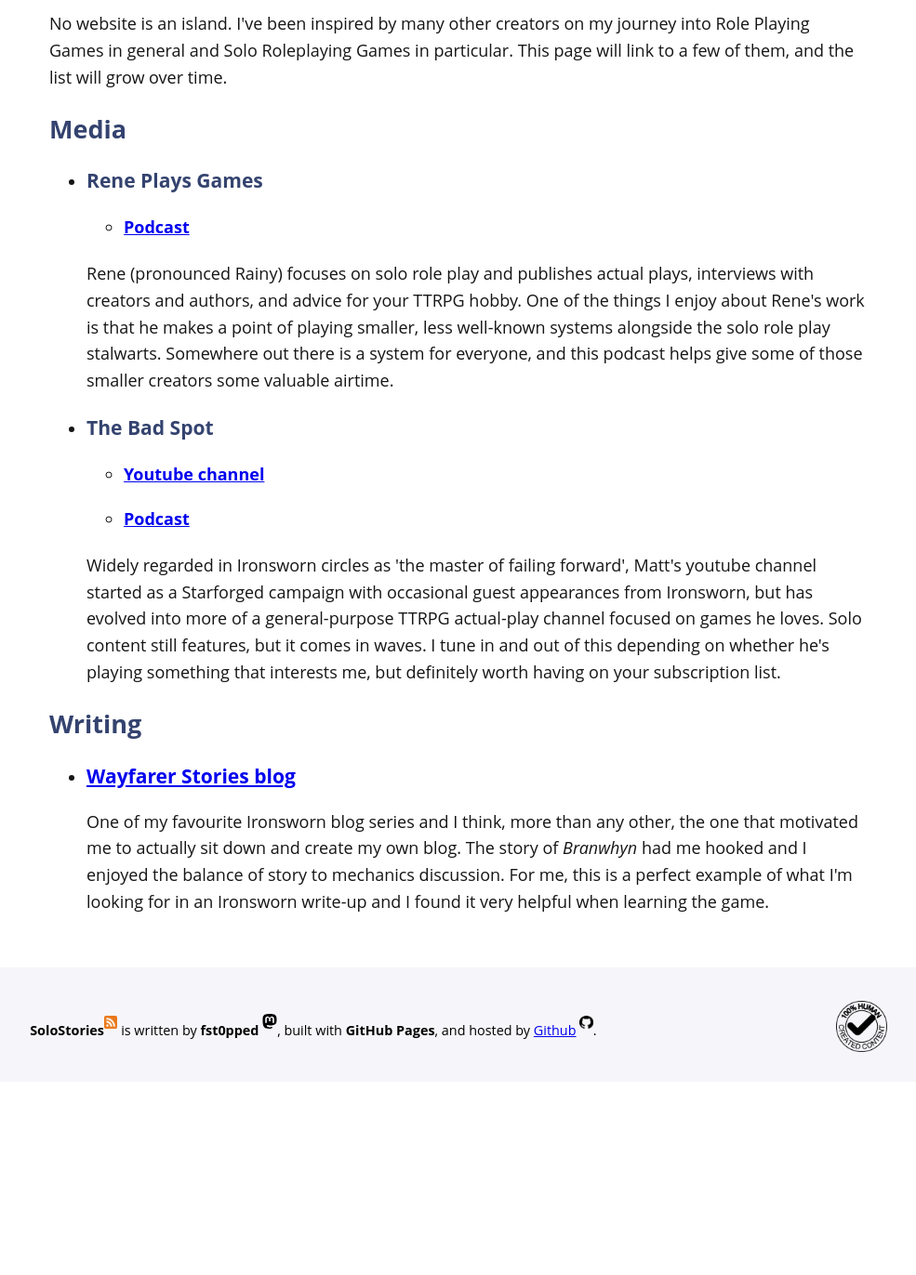
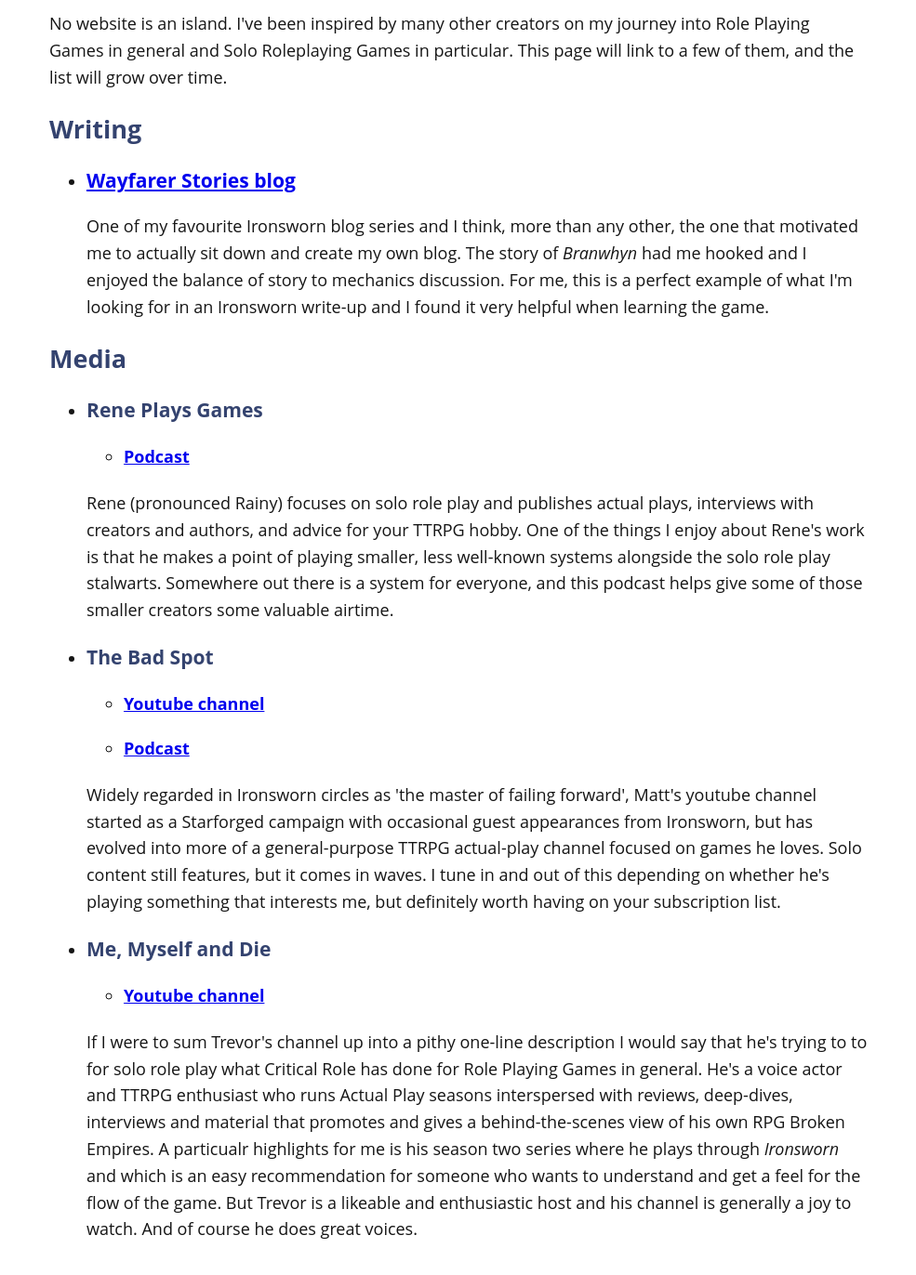
Before and after one commit to fst0pped/fst0pped.github.io, a Jekyll site: the page built from links.html, in a window 1280 px wide and 1400 px high, scrolled down 487 px. Shown: the top 1372 px of the window at 93% size, without its empty margins (147-1132 px from the left). Built offline with Jekyll 4.4.1, drawn with Linux system fonts in a browser that asks for light colours; before the commit the page ends 1705 px from its top, so only the background shows below that.

Commit message:
Added me myself and die to links

```diff
--- a/links.html
+++ b/links.html
@@ -6,6 +6,14 @@
 <h1>Links</h1>
 
   <p>No website is an island. I've been inspired by many other creators on my journey into Role Playing Games in general and Solo Roleplaying Games in particular. This page will link to a few of them, and the list will grow over time.</p>
+
+    <h2>Writing</h2>
+  <ul>
+    <li>
+      <h3><a href="https://wayfarerstories.home.blog/chapters/">Wayfarer Stories blog</a></h3>
+      <p>One of my favourite Ironsworn blog series and I think, more than any other, the one that motivated me to actually sit down and create my own blog. The story of <em>Branwhyn</em> had me hooked and I enjoyed the balance of story to mechanics discussion. For me, this is a perfect example of what I'm looking for in an Ironsworn write-up and I found it very helpful when learning the game.</p>
+    </li>
+  </ul>
 
   <h2>Media</h2>
 
@@ -26,14 +34,12 @@
       </ul>
       <p>Widely regarded in Ironsworn circles as 'the master of failing forward', Matt's youtube channel started as a Starforged campaign with occasional guest appearances from Ironsworn, but has evolved into more of a general-purpose TTRPG actual-play channel focused on games he loves. Solo content still features, but it comes in waves. I tune in and out of this depending on whether he's playing something that interests me, but definitely worth having on your subscription list.</p>
     </li>
-  </ul>
 
-
-
-  <h2>Writing</h2>
-  <ul>
     <li>
-      <h3><a href="https://wayfarerstories.home.blog/chapters/">Wayfarer Stories blog</a></h3>
-      <p>One of my favourite Ironsworn blog series and I think, more than any other, the one that motivated me to actually sit down and create my own blog. The story of <em>Branwhyn</em> had me hooked and I enjoyed the balance of story to mechanics discussion. For me, this is a perfect example of what I'm looking for in an Ironsworn write-up and I found it very helpful when learning the game.</p>
+        <h3>Me, Myself and Die</h3>
+        <ul>
+          <li><h4><a href="https://www.youtube.com/@MeMyselfandDieRPG">Youtube channel</a></h4></li>
+        </ul>
+        <p>If I were to sum Trevor's channel up into a pithy one-line description I would say that he's trying to to for solo role play what Critical Role has done for Role Playing Games in general. He's a voice actor and TTRPG enthusiast who runs Actual Play seasons interspersed with reviews, deep-dives, interviews and material that promotes and gives a behind-the-scenes view of his own RPG Broken Empires. A particualr highlights for me is his season two series where he plays through <em>Ironsworn</em> and which is an easy recommendation for someone who wants to understand and get a feel for the flow of the game. But Trevor is a likeable and enthusiastic host and his channel is generally a joy to watch. And of course he does great voices.</p>
     </li>
   </ul>
```
